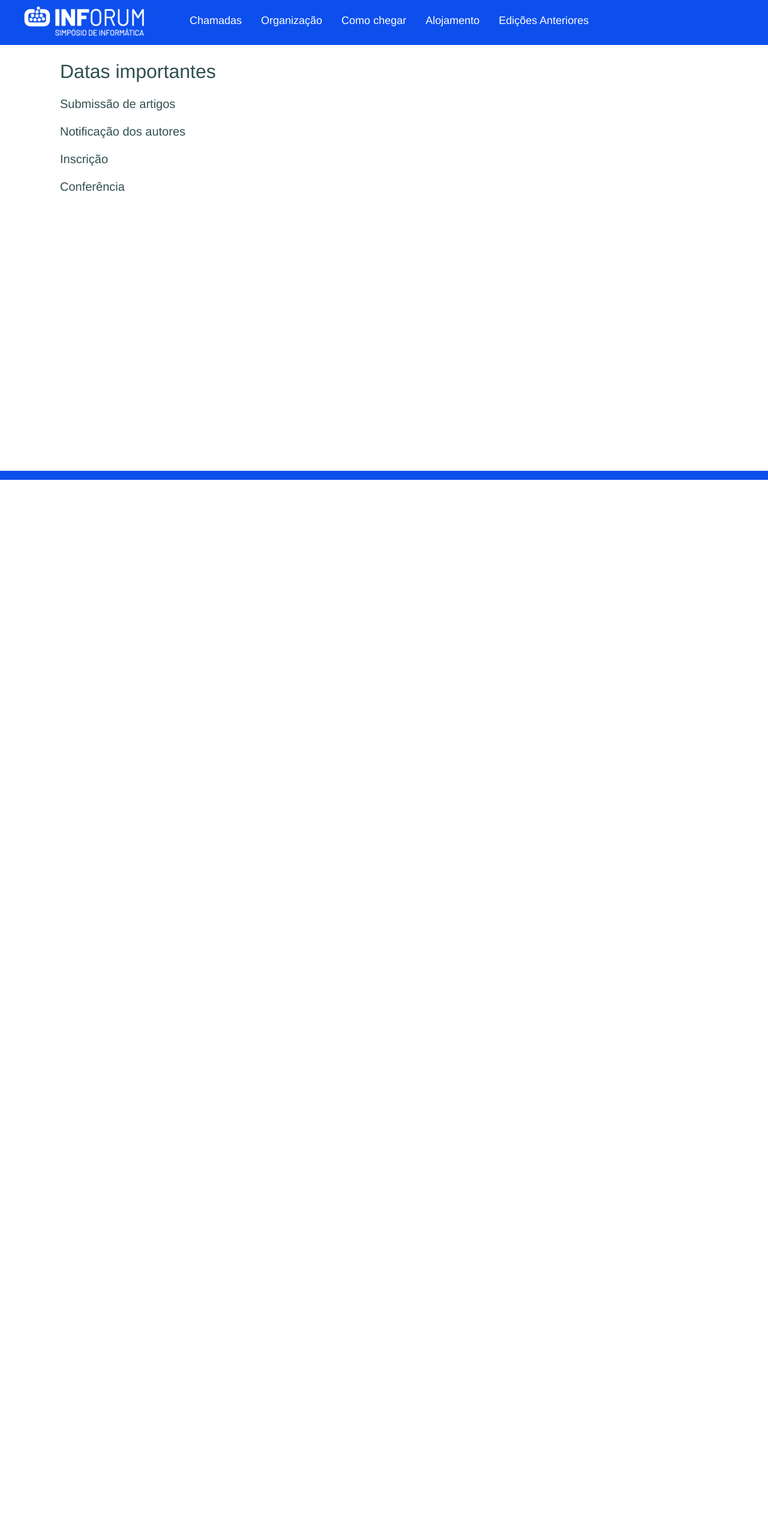
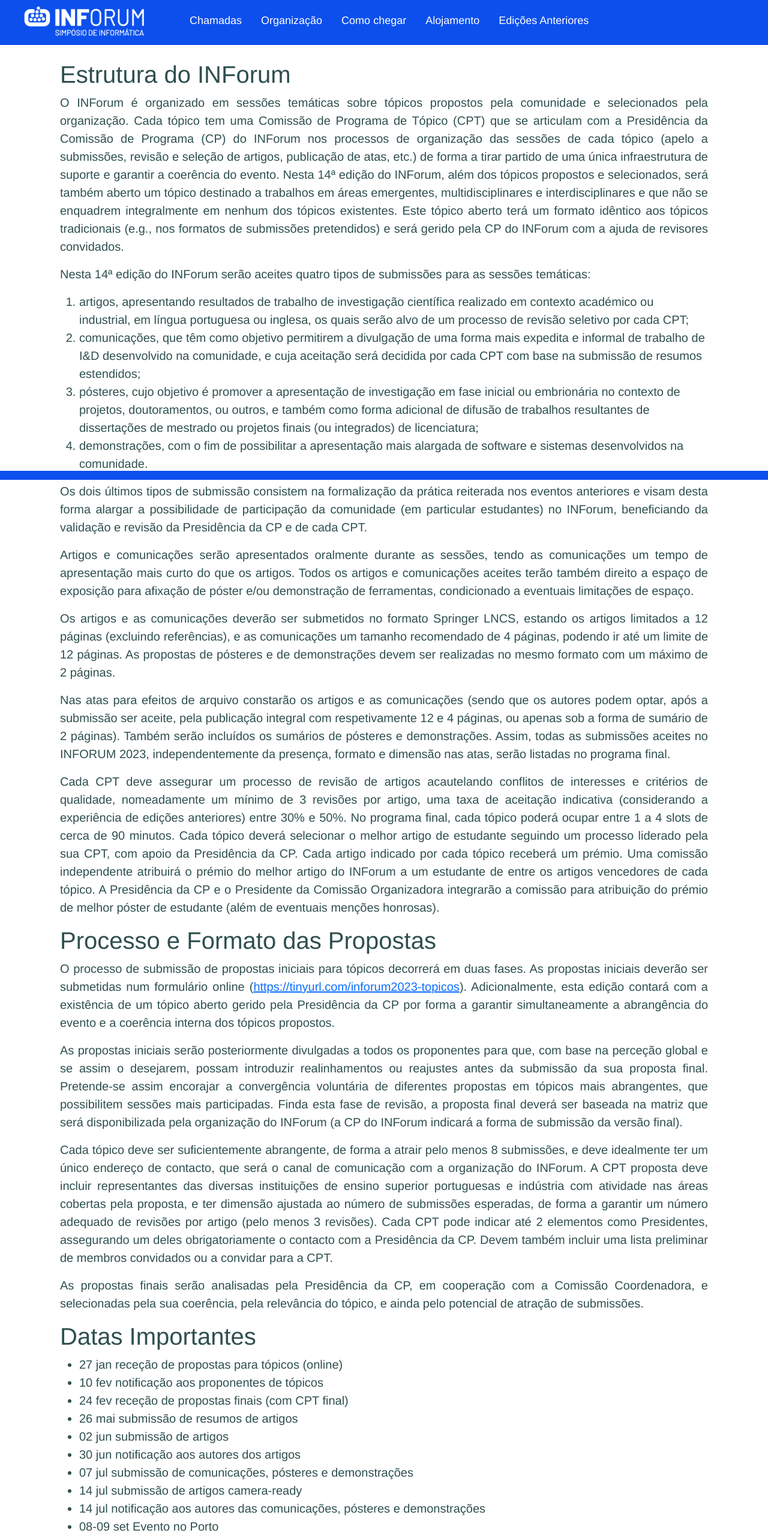
Before and after one commit to h4g0/Inforum2023, a React (Create React App) app: page /Dates in a window 1280 px wide. Shown: the top 2566 px of the page at 60% size. Before the commit the page ends 800 px from the top, so only its background shows below. Built offline with nearby package versions, Linux system fonts and the light colour scheme.

Commit message:
adds call for tracks and people to organization

```diff
--- a/src/Main/Dates.tsx
+++ b/src/Main/Dates.tsx
@@ -10,13 +10,208 @@ export function Dates(props: any){
            <Patreons></Patreons>
             </div>
             <div className='ImportantDates'>
-                <h2>Datas importantes</h2>
-                <p>Submissão de artigos</p>
-                <p>Notificação dos autores</p>
-                <p>Inscrição</p>
-                <p>Conferência</p>
-                <p></p>
-            </div>
+            <h1>Estrutura do INForum</h1>
+
+<p>
+O INForum é organizado em sessões temáticas sobre tópicos propostos pela comunidade e
+
+selecionados pela organização. Cada tópico tem uma Comissão de Programa de Tópico (CPT) que
+
+se articulam com a Presidência da Comissão de Programa (CP) do INForum nos processos de
+
+organização das sessões de cada tópico (apelo a submissões, revisão e seleção de artigos,
+
+publicação de atas, etc.) de forma a tirar partido de uma única infraestrutura de suporte e garantir a
+
+coerência do evento. Nesta 14ª edição do INForum, além dos tópicos propostos e selecionados, será
+
+também aberto um tópico destinado a trabalhos em áreas emergentes, multidisciplinares e
+
+interdisciplinares e que não se enquadrem integralmente em nenhum dos tópicos existentes. Este
+
+tópico aberto terá um formato idêntico aos tópicos tradicionais (e.g., nos formatos de submissões
+
+pretendidos) e será gerido pela CP do INForum com a ajuda de revisores convidados.
+</p>
+<p>
+Nesta 14ª edição do INForum serão aceites quatro tipos de submissões para as sessões temáticas:
+</p>
+
+    <ol>
+    <li> artigos, apresentando resultados de trabalho de investigação científica realizado em contexto
+
+académico ou industrial, em língua portuguesa ou inglesa, os quais serão alvo de um processo de
+
+revisão seletivo por cada CPT; </li>
+
+
+<li> comunicações, que têm como objetivo permitirem a divulgação de uma forma mais expedita e
+
+informal de trabalho de I&D desenvolvido na comunidade, e cuja aceitação será decidida por cada
+
+CPT com base na submissão de resumos estendidos; </li>
+
+
+<li> pósteres, cujo objetivo é promover a apresentação de investigação em fase inicial ou embrionária
+
+no contexto de projetos, doutoramentos, ou outros, e também como forma adicional de difusão de
+
+trabalhos resultantes de dissertações de mestrado ou projetos finais (ou integrados) de licenciatura;</li>
+
+
+<li> demonstrações, com o fim de possibilitar a apresentação mais alargada de software e sistemas
+
+desenvolvidos na comunidade. </li>
+</ol>
+
+<p>
+Os dois últimos tipos de submissão consistem na formalização da prática reiterada nos eventos
+
+anteriores e visam desta forma alargar a possibilidade de participação da comunidade (em particular
+
+estudantes) no INForum, beneficiando da validação e revisão da Presidência da CP e de cada CPT.
+</p>
+<p>
+
+Artigos e comunicações serão apresentados oralmente durante as sessões, tendo as comunicações
+
+um tempo de apresentação mais curto do que os artigos. Todos os artigos e comunicações aceites
+
+terão também direito a espaço de exposição para afixação de póster e/ou demonstração de
+
+ferramentas, condicionado a eventuais limitações de espaço.
+
+</p>
+<p>
+Os artigos e as comunicações deverão ser submetidos no formato Springer LNCS, estando os
+
+artigos limitados a 12 páginas (excluindo referências), e as comunicações um tamanho recomendado
+
+de 4 páginas, podendo ir até um limite de 12 páginas. As propostas de pósteres e de demonstrações
+
+devem ser realizadas no mesmo formato com um máximo de 2 páginas.
+
+</p>
+<p>
+Nas atas para efeitos de arquivo constarão os artigos e as comunicações (sendo que os autores
+
+podem optar, após a submissão ser aceite, pela publicação integral com respetivamente 12 e 4
+
+páginas, ou apenas sob a forma de sumário de 2 páginas). Também serão incluídos os sumários de
+
+pósteres e demonstrações. Assim, todas as submissões aceites no INFORUM 2023,
+
+independentemente da presença, formato e dimensão nas atas, serão listadas no programa final.
+
+</p>
+<p>
+Cada CPT deve assegurar um processo de revisão de artigos acautelando conflitos de interesses e
+
+critérios de qualidade, nomeadamente um mínimo de 3 revisões por artigo, uma taxa de aceitação
+
+indicativa (considerando a experiência de edições anteriores) entre 30% e 50%. No programa final,
+
+cada tópico poderá ocupar entre 1 a 4 slots de cerca de 90 minutos. Cada tópico deverá selecionar o
+
+melhor artigo de estudante seguindo um processo liderado pela sua CPT, com apoio da Presidência
+
+da CP. Cada artigo indicado por cada tópico receberá um prémio. Uma comissão independente
+
+atribuirá o prémio do melhor artigo do INForum a um estudante de entre os artigos vencedores de
+
+cada tópico.  A Presidência da CP e o Presidente da Comissão Organizadora integrarão a comissão
+
+para atribuição do prémio de melhor póster de estudante (além de eventuais menções honrosas).
+</p>
+
+
+
+
+<h1>Processo e Formato das Propostas</h1>
+
+<p>
+O processo de submissão de propostas iniciais para tópicos decorrerá em duas fases. As propostas
+
+iniciais deverão ser submetidas num formulário online (<a href="https://tinyurl.com/inforum2023-topicos">https://tinyurl.com/inforum2023-topicos</a>).
+
+Adicionalmente, esta edição contará com a existência de um tópico aberto gerido pela Presidência da
+
+CP por forma a garantir simultaneamente a abrangência do evento e a coerência interna dos tópicos
+
+propostos.
+</p>
+<p>
+As propostas iniciais serão posteriormente divulgadas a todos os proponentes para que, com base
+
+na perceção global e se assim o desejarem, possam introduzir realinhamentos ou reajustes antes da
+
+submissão da sua proposta final. Pretende-se assim encorajar a convergência voluntária de
+
+diferentes propostas em tópicos mais abrangentes, que possibilitem sessões mais participadas.
+
+Finda esta fase de revisão, a proposta final deverá ser baseada na matriz que será disponibilizada
+
+pela organização do INForum (a CP do INForum indicará a forma de submissão da versão final).
+</p>
+<p>
+
+Cada tópico deve ser suficientemente abrangente, de forma a atrair pelo menos 8 submissões, e
+
+deve idealmente ter um único endereço de contacto, que será o canal de comunicação com a
+
+organização do INForum. A CPT proposta deve incluir representantes das diversas instituições de
+
+ensino superior portuguesas e indústria com atividade nas áreas cobertas pela proposta, e ter
+
+dimensão ajustada ao número de submissões esperadas, de forma a garantir um número adequado
+
+de revisões por artigo (pelo menos 3 revisões). Cada CPT pode indicar até 2 elementos como
+
+Presidentes, assegurando um deles obrigatoriamente o contacto com a Presidência da CP. Devem
+
+também incluir uma lista preliminar de membros convidados ou a convidar para a CPT.
+</p>
+<p>
+
+As propostas finais serão analisadas pela Presidência da CP, em cooperação com a Comissão
+
+Coordenadora, e selecionadas pela sua coerência, pela relevância do tópico, e ainda pelo potencial
+
+de atração de submissões.
+
+</p>
+
+
+
+<h1>Datas Importantes</h1>
+
+
+<ul>
+   <li> 27 jan receção de propostas para tópicos (online)</li>
+
+   <li>10 fev notificação aos proponentes de tópicos</li>
+
+   <li>24 fev receção de propostas finais (com CPT final)</li>
+
+
+   <li>26 mai submissão de resumos de artigos</li>
+
+   <li>    02 jun submissão de artigos</li>
+
+   <li>30 jun notificação aos autores dos artigos</li>
+
+
+   <li>07 jul submissão de comunicações, pósteres e demonstrações</li>
+
+   <li>14 jul submissão de artigos camera-ready</li>
+
+   <li>14 jul notificação aos autores das comunicações, pósteres e demonstrações</li>
+
+
+   <li>08-09 set Evento no Porto</li>
+
+    </ul>
+           </div>
 
         </div>
         </>
```
Also changed, not shown: src/Main/People.tsx (+64 -0 lines).
